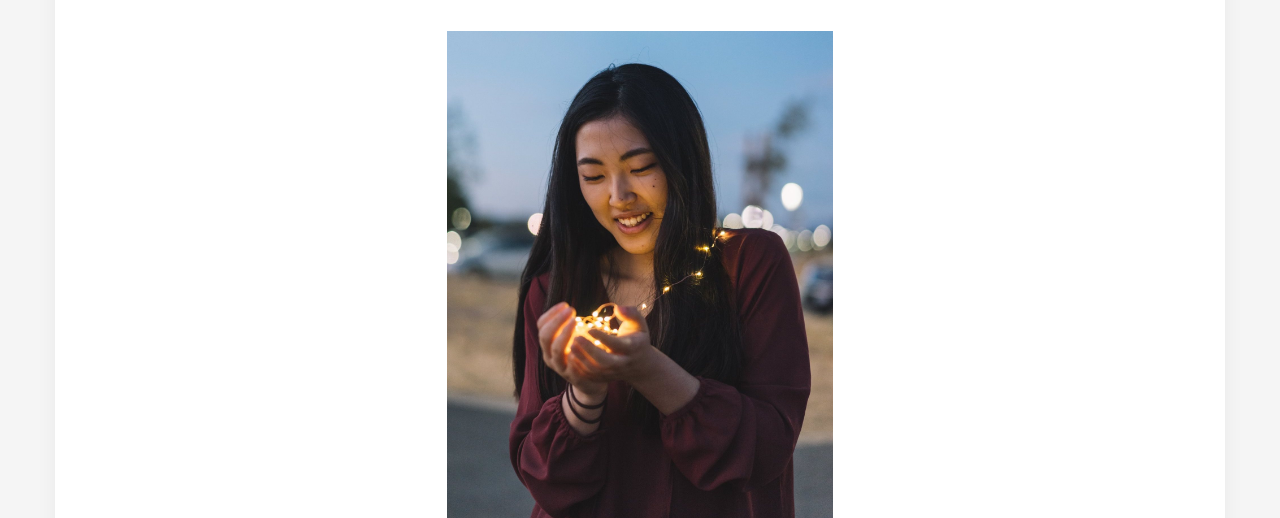
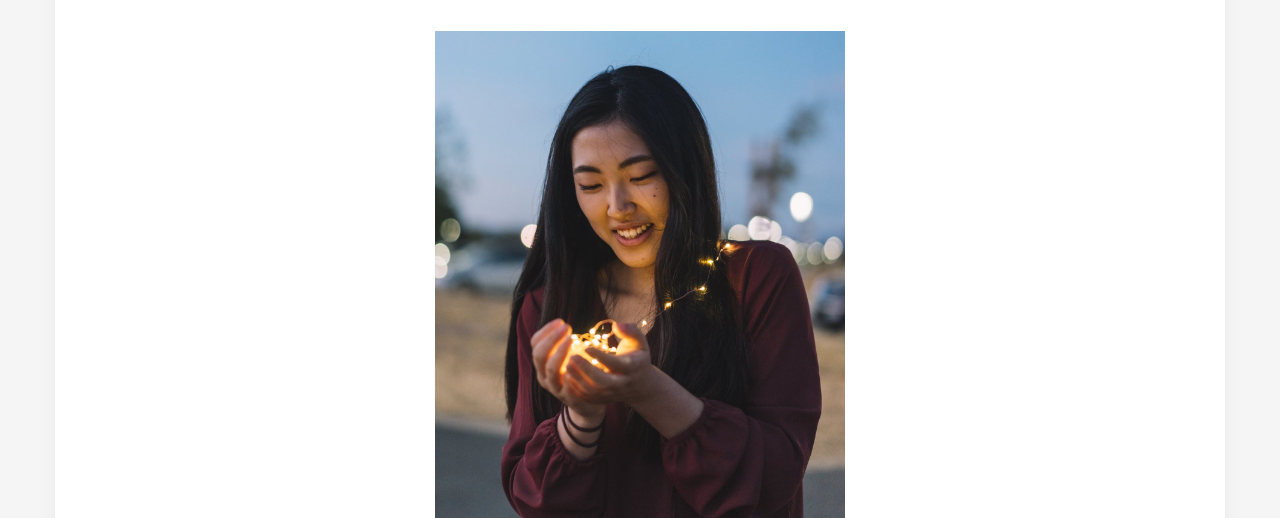
Before and after one commit to cycp/cycp.github.io, a plain HTML site: page about.html in a window 1280 px wide. Shown: the part 163-681 px from the top of the page. Drawn offline with Linux system fonts and the light colour scheme.

Commit message:
about me photo spacing

```diff
--- a/css/about.css
+++ b/css/about.css
@@ -16,13 +16,11 @@ a:hover {
 .profile-photo-wrapper {
 	display: block;
 	text-align: center;
-	height: 35em;
 	white-space: nowrap;
 }
 
 .profile-photo {
-	height: 100%;
-	/*width: 100%;*/
+	width: 35%;
 }
 
 .about-wrapper {
```
